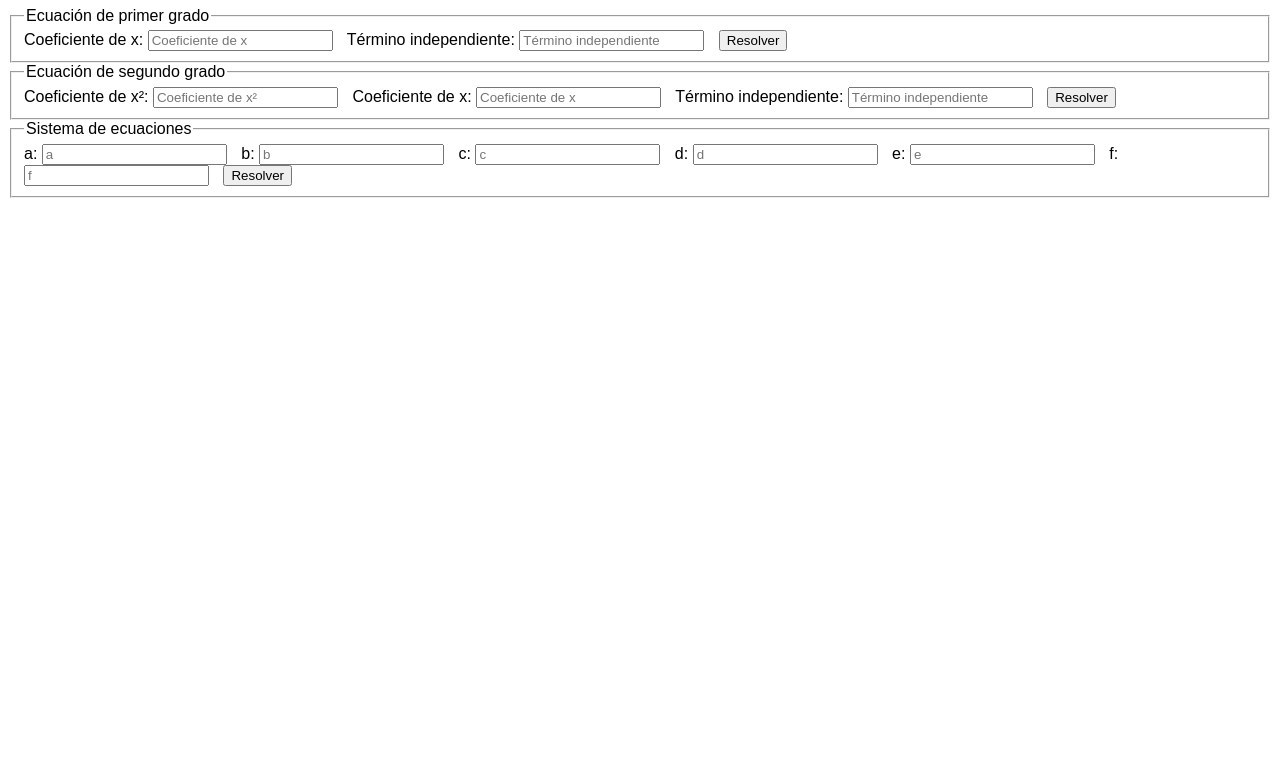
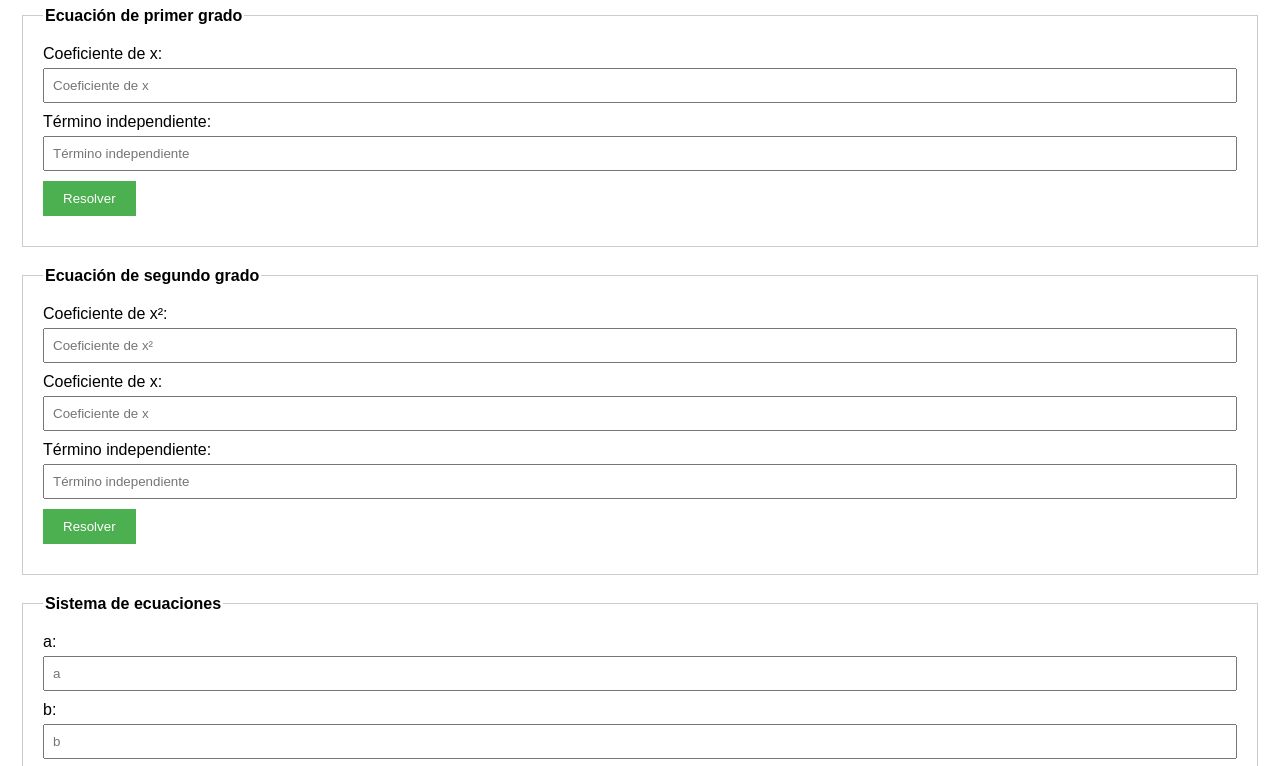
Before and after one commit to juanclv/web, a plain HTML site: page index.html in a window 1280 px wide. Shown: the part 73-839 px from the top of the page. Before the commit the page ends 800 px from the top, so only its background shows below. Drawn offline with Linux system fonts and the light colour scheme.

Commit message:
Update style.css

```diff
--- a/style.css
+++ b/style.css
@@ -1,11 +1,39 @@
 body {
     font-family: sans-serif;
+    margin: 20px;
 }
 
-#ecuacion-primer-grado, #ecuacion-segundo-grado, #sistema-ecuaciones {
+fieldset {
+    border: 1px solid #ccc;
+    padding: 20px;
     margin-bottom: 20px;
 }
 
-input {
-    margin-right: 10px;
+legend {
+    font-weight: bold;
 }
+
+label {
+    display: block;
+    margin-bottom: 5px;
+}
+
+input[type="text"] {
+    width: 100%;
+    padding: 8px;
+    margin-bottom: 10px;
+    box-sizing: border-box;
+}
+
+button {
+    padding: 10px 20px;
+    background-color: #4CAF50;
+    color: white;
+    border: none;
+    cursor: pointer;
+}
+
+#resultado1, #resultado2, #resultado3 {
+    margin-top: 10px;
+    font-weight: bold;
+}
```
